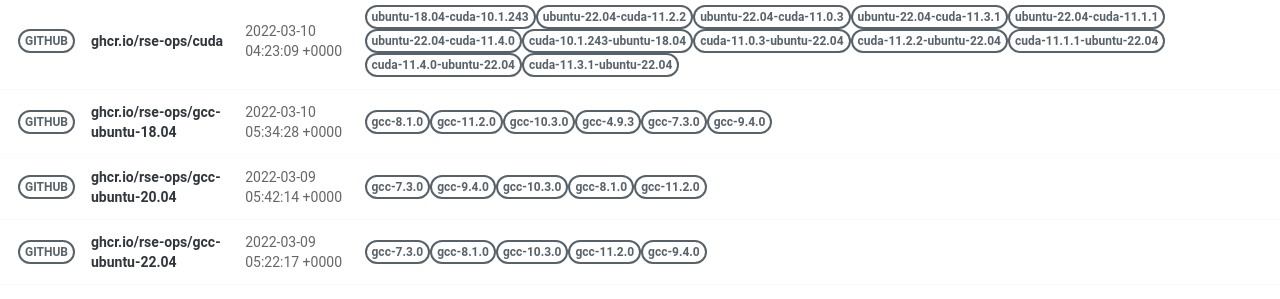
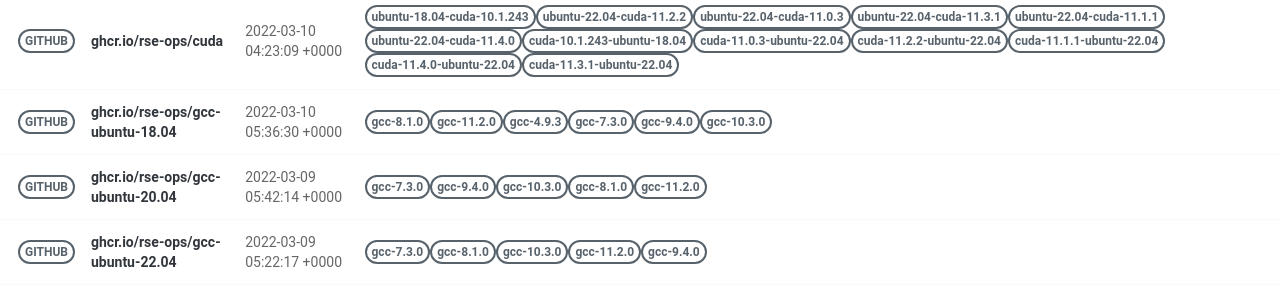
Before and after one commit to rse-ops/docker-images, a Jekyll site: the page built from pages/index.md, in a window 1280 px wide. Shown: the part 502-801 px from the top of the page. Built offline with Jekyll 4.4.1, drawn with Linux system fonts in a browser that asks for light colours; nearby versions of some CDN libraries.

Commit message:
Automated push to update library 2022-03-10

```diff
--- a/_library/ghcr.io-rse-ops-gcc-ubuntu-18.04.md
+++ b/_library/ghcr.io-rse-ops-gcc-ubuntu-18.04.md
@@ -1,7 +1,7 @@
 ---
 layout: container
 name: ghcr.io/rse-ops/gcc-ubuntu-18.04
-updated_at: 2022-03-10 05:34:28.931818
+updated_at: 2022-03-10 05:36:30.134574
 
 
 container_url: https://github.com/orgs/rse-ops/packages/container/package/gcc-ubuntu-18.04
```
Also changed, not shown: other parts of _library/ghcr.io-rse-ops-gcc-ubuntu-18.04.md (+3 -3 lines).
